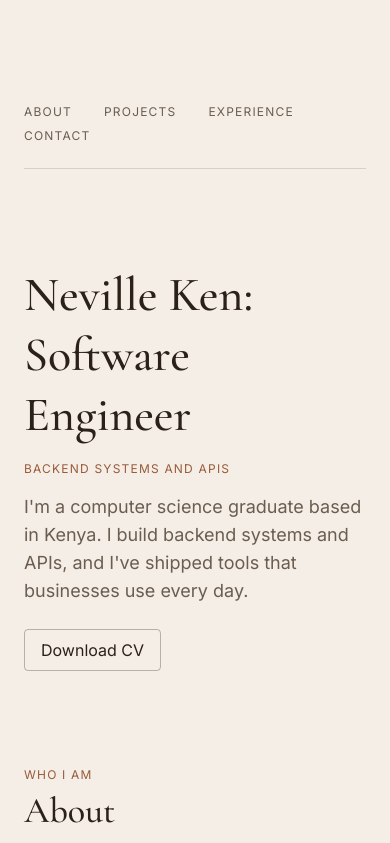
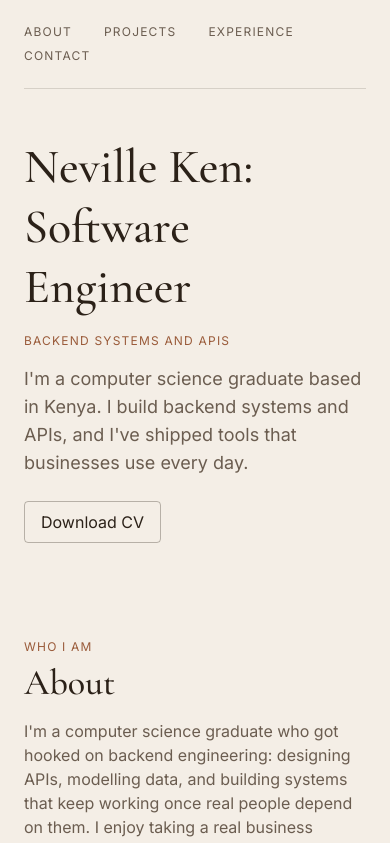
Before and after one commit to KingN3V/nevportfolio, a Next.js app: page / in a window 390 px wide. Shown: the top 843 px of the page. Built offline with nearby package versions, Linux system fonts and the light colour scheme.

Commit message:
Reduce top spacing on mobile

```diff
--- a/app/page.tsx
+++ b/app/page.tsx
@@ -23,14 +23,14 @@ const skills = [
 
 export default function Home() {
   return (
-    <main className="mx-auto max-w-3xl px-6 py-20">
+    <main className="mx-auto max-w-3xl px-6 pb-20">
       <nav className="sticky top-0 z-10 flex flex-wrap gap-x-8 gap-y-2 border-b border-foreground/15 bg-background py-6 text-xs uppercase tracking-widest text-muted">
         <a href="#about">About</a>
         <a href="#projects">Projects</a>
         <a href="#experience">Experience</a>
         <a href="#contact">Contact</a>
       </nav>
-      <h1 className="mt-24 text-5xl font-medium leading-tight sm:text-6xl">
+      <h1 className="mt-12 text-5xl font-medium leading-tight sm:mt-24 sm:text-6xl">
         Neville Ken: Software Engineer
       </h1>
       <p className="mt-4 text-xs uppercase tracking-widest text-accent">
```
